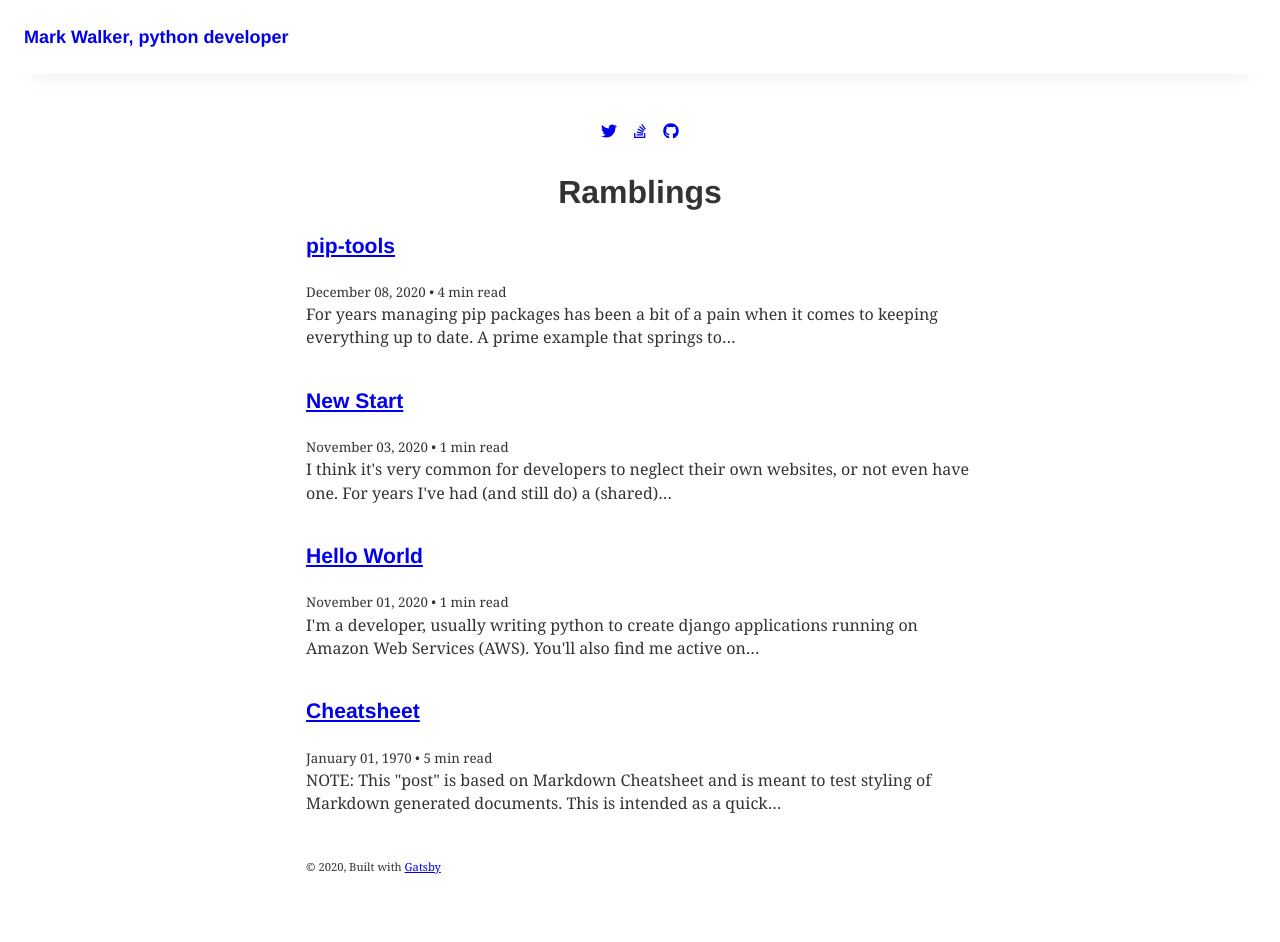
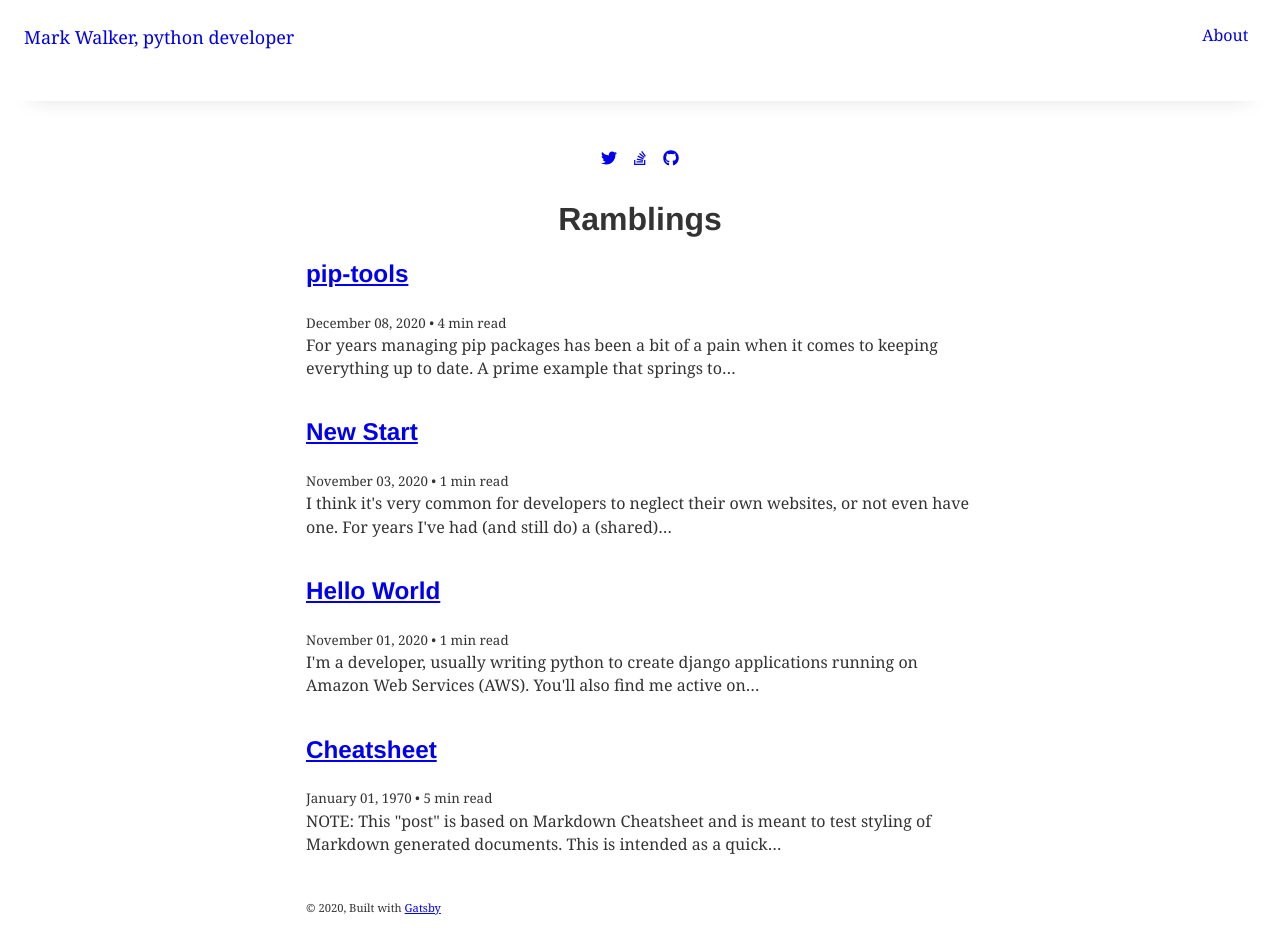
Before and after one commit to marksweb/co.uk, a Gatsby site: page / in a window 1280 px wide. Before the commit the page ends 901 px from the top, so only its background shows below. Built offline with nearby package versions, Linux system fonts and the light colour scheme; Gatsby itself is replaced by a stand-in of ours; some packages are replaced by stand-ins of ours.

Commit message:
Tweaking layout to try to improve accessibility

```diff
--- a/src/components/header.js
+++ b/src/components/header.js
@@ -2,6 +2,8 @@ import { Link } from 'gatsby'
 import PropTypes from 'prop-types'
 import React from 'react'
 import styled from 'styled-components'
+
+import ListInline from './list-inline'
 
 const HeaderWrapperStyles = styled.header`
   box-shadow: rgba(29, 33, 41, 0.15) 0px 30px 20px -32px;
@@ -22,7 +24,7 @@ const HeaderStyles = styled.div`
   display: flex;
 `
 
-const TitleStyles = styled.h2`
+const TitleStyles = styled.p`
   margin: 0;
   flex-grow: 1;
   font-size: 18px;
@@ -35,6 +37,9 @@ const Header = ({ siteTitle }) => (
       <TitleStyles>
         <Link to="/">{siteTitle}</Link>
       </TitleStyles>
+      <ListInline>
+        <Link to="/about/">About</Link>
+      </ListInline>
     </HeaderStyles>
   </HeaderWrapperStyles>
 )
--- a/src/components/post.js
+++ b/src/components/post.js
@@ -7,9 +7,9 @@ import { makePostUrl } from '../utils/routes'
 const PostPreview = ({ title, slug, date, timeToRead, excerpt }) => {
   return (
     <div>
-      <h3>
+      <h2>
         <Link to={makePostUrl(slug)}>{title}</Link>
-      </h3>
+      </h2>
       <small>
         {date} • {timeToRead} min read
       </small>
--- a/src/pages/about.js
+++ b/src/pages/about.js
@@ -27,9 +27,8 @@ const AboutPage = ({ data }) => {
         <h1>Mark Walker</h1>
         <Avatar sharpImage={data.avatarImage.childImageSharp} />
         <BioStyles>
-          Hi! I'm a web developer, I work mostly with Python & Django, on AWS.
-          I also have a keen interest in OSS and helping other developers through StackOverflow.
-          I'm maintainer of &nbsp;
+          Hi! I'm a web developer, I work mostly with Python & Django, on AWS. I
+          also have a keen interest in OSS and helping other developers through StackOverflow. I'm maintainer of &nbsp;
           <ExternalLink to="https://github.com/marksweb/django-bleach" title="django-bleach">
             django-bleach
           </ExternalLink>
```
